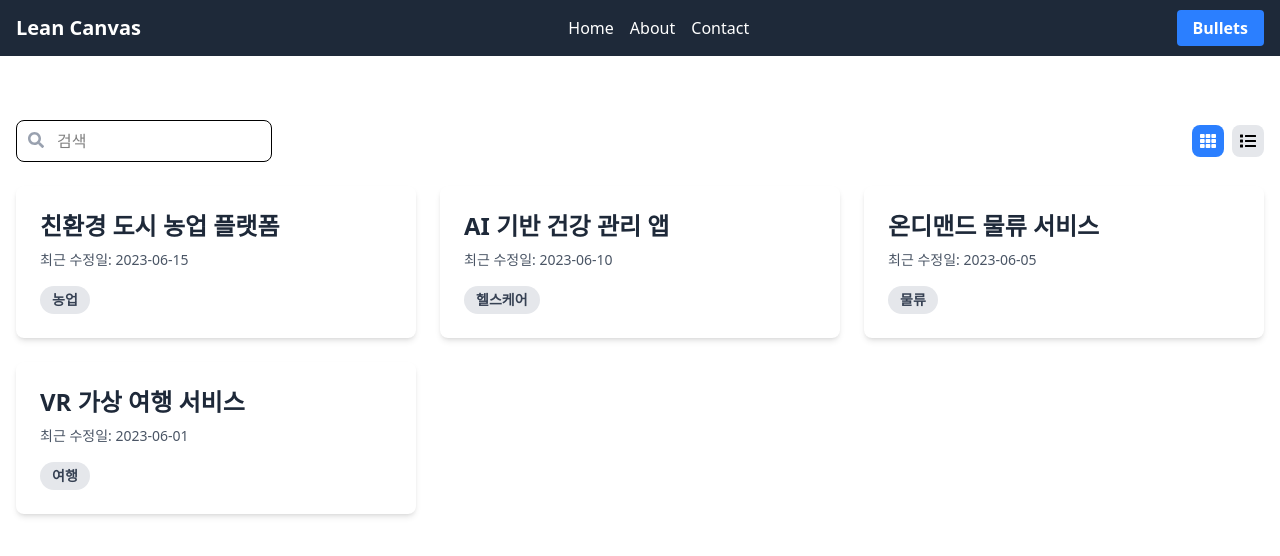
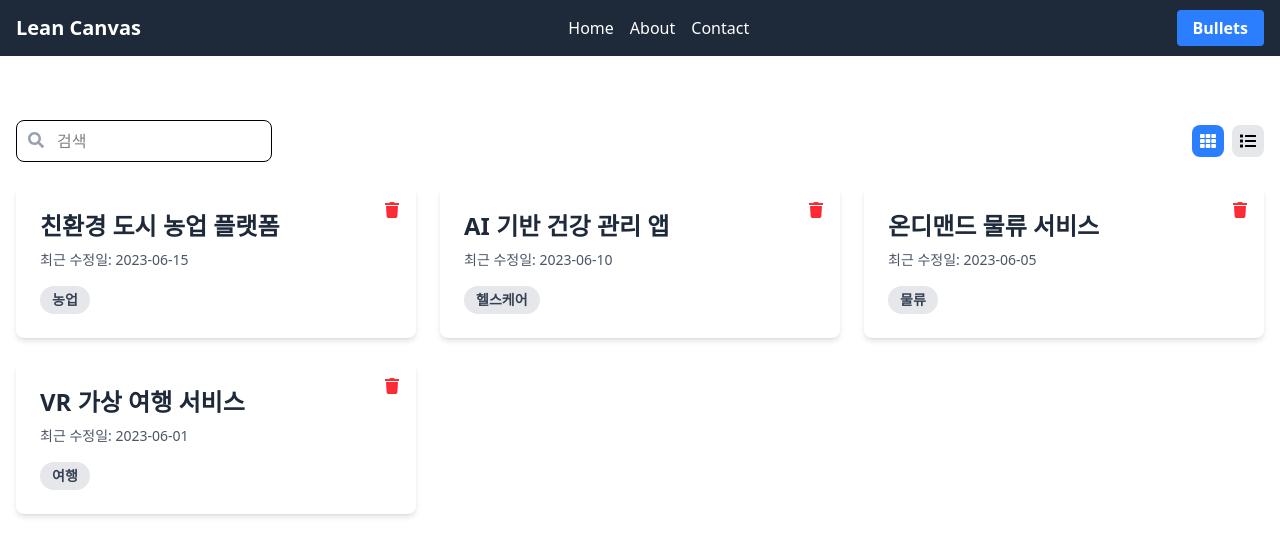
Before and after one commit to bullets-jyr/lean-canvas-react, a React (Vite) app: page / in a window 1280 px wide. Shown: the top 556 px of the page. Built offline with nearby package versions, Linux system fonts and the light colour scheme.

Commit message:
삭제 버튼 UI

```diff
--- a/src/components/CanvasItem.jsx
+++ b/src/components/CanvasItem.jsx
@@ -1,8 +1,9 @@
 import { Link } from 'react-router-dom';
-function CanvasItem({ id, title, lastModified, category, }) {
+import { FaTrash } from 'react-icons/fa';
+function CanvasItem({ id, title, lastModified, category, onDelete }) {
     return (
         <Link
-            className="bg-white rounded-lg shadow-md overflow-hidden transition-transform duration-300 hover:scale-105"
+            className="relative bg-white rounded-lg shadow-md overflow-hidden transition-transform duration-300 hover:scale-105"
             to={`/canvases/${id}`}
         >
             <div className="p-6">
@@ -14,6 +15,13 @@
           {category}
         </span>
             </div>
+            <button
+                className="absolute top-2 right-2 p-2 text-red-500 rounded-full"
+                aria-label="Delete"
+                onClick={onDelete}
+            >
+                <FaTrash />
+            </button>
         </Link>
     );
 }
--- a/src/components/CanvasList.jsx
+++ b/src/components/CanvasList.jsx
@@ -1,5 +1,5 @@
 import CanvasItem from './CanvasItem';
-function CanvasList({ filteredData, searchText, isGridView }) {
+function CanvasList({ filteredData, searchText, isGridView, onDeleteItem }) {
     if (filteredData.length === 0) {
         return (
             <div className="text-center py-10">
@@ -20,6 +20,10 @@
                     title={item.title}
                     lastModified={item.lastModified}
                     category={item.category}
+                    onDelete={e => {
+                        e.preventDefault();
+                        onDeleteItem(item.id);
+                    }}
                 />
             ))}
         </div>
--- a/src/pages/Home.jsx
+++ b/src/pages/Home.jsx
@@ -1,12 +1,11 @@
 import { useState } from 'react';
-import { FaSearch, FaList, FaTh } from 'react-icons/fa';
 import CanvasList from '../components/CanvasList';
 import SearchBar from '../components/SearchBar';
 import ViewToggle from '../components/ViewToggle';
 function Home() {
     const [searchText, setSearchText] = useState('');
     const [isGridView, setIsGridView] = useState(true);
-    const dummyData = [
+    const [dummyData, setDummyData] = useState([
         {
             id: 1,
             title: '친환경 도시 농업 플랫폼',
@@ -31,7 +30,11 @@
             lastModified: '2023-06-01',
             category: '여행',
         },
-    ];
+    ]);
+
+    const handleDeleteItem = id => {
+        setDummyData(dummyData.filter(item => item.id !== id));
+    };
 
     const filteredData = dummyData.filter(item =>
         item.title.toLowerCase().includes(searchText.toLowerCase()),
@@ -46,6 +49,7 @@
                 filteredData={filteredData}
                 isGridView={isGridView}
                 searchText={searchText}
+                onDeleteItem={handleDeleteItem}
             />
         </div>
     );
```
